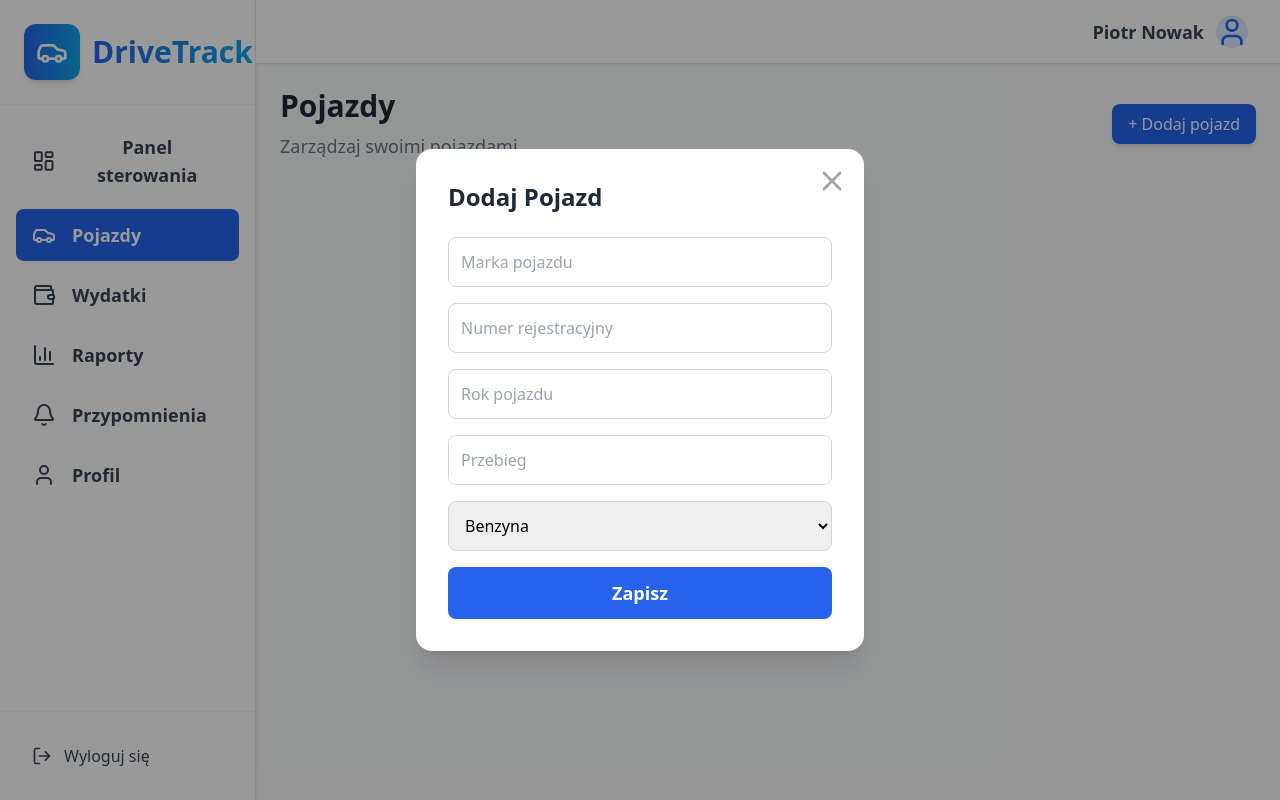
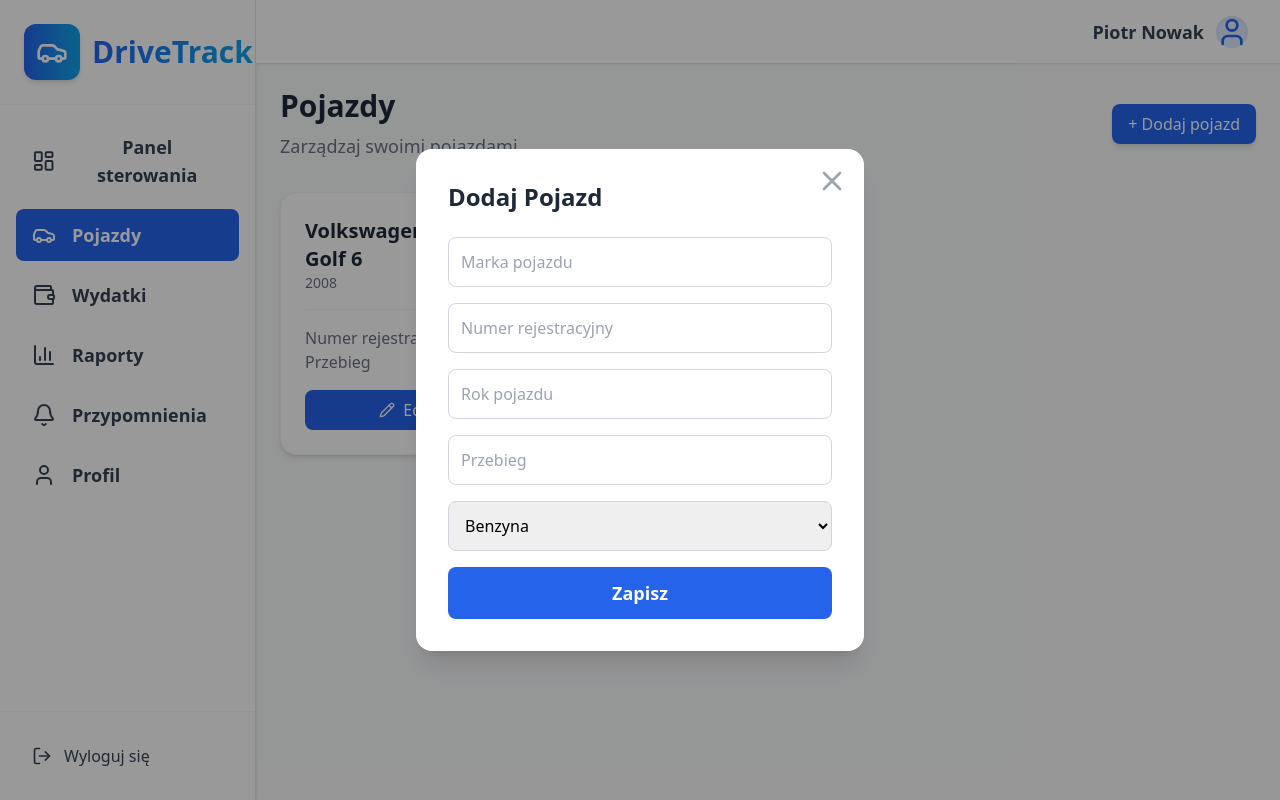
Before and after one commit to PNowakPolsl/Bachelor-DriveTrack, a React (Vite) app in the folder drivetrack/: page /vehicles in a window 1280 px wide. Both pictures are taken after a click on the button "+ Dodaj pojazd". Built offline with nearby package versions, Linux system fonts and the light colour scheme.

Commit message:
Wyglad kafelek pojazdów i dodawanie

```diff
--- /dev/null
+++ b/drivetrack/src/components/VehicleForm.tsx
@@ -0,0 +1,97 @@
+import { useState } from "react";
+import { X } from "lucide-react";
+
+
+interface VehicleFormPops{
+    onClose: () => void;
+    onAddVehicle: (vehicleData: any) => void;
+}
+
+export default function VehicleForm({ onClose, onAddVehicle }: VehicleFormPops){
+
+    const [formData, setFormData] = useState({
+        brand: "",
+        registration: "",
+        year: "",
+        kilometers: "",
+        fuelType: "benzyna",
+    });
+
+    const handleSubmit = (e: React.FormEvent) => {
+        e.preventDefault();
+
+        if(!formData.brand || !formData.registration || !formData.year || !formData.kilometers){
+            alert("wypełnij wszystkie pola, aby dodać pojazd");
+            return;
+        }
+
+        onAddVehicle(formData);
+    }
+
+    return(
+        <div className="fixed inset-0 bg-black bg-opacity-40 flex items-center justify-center z-50">
+            <div className="bg-white rounded-2xl shadow-xl p-8 w-full max-w-md relative">
+                <h2 className="text-2xl font-bold text-gray-800 mb-6">
+                    Dodaj Pojazd
+                </h2>
+                <button
+                    onClick={onClose}
+                    className="text-gray-400 hover:text-gray-600 transition absolute top-4 right-4">
+                        <X className="w-8 h-8" />
+                </button>
+                <form onSubmit={handleSubmit} className="flex flex-col gap-4">
+                    <input
+                        type="text"
+                        placeholder="Marka pojazdu"
+                        value={formData.brand}
+                        onChange={(e) => setFormData({ ...formData, brand: e.target.value})}
+                        className="border border-gray-300 rounded-lg p-3 focus:ring-2 focus:ring-blue-500 outline-none"
+                        required
+                    />
+                    <input
+                        type="text"
+                        placeholder="Numer rejestracyjny"
+                        value={formData.registration}
+                        onChange={(e) => setFormData({ ...formData, registration: e.target.value})}
+                        className="border border-gray-300 rounded-lg p-3 focus:ring-2 focus:ring-blue-500 outline-none"
+                        required
+                    />
+                    <input
+                        type="number"
+                        placeholder="Rok pojazdu"
+                        value={formData.year}
+                        onChange={(e) => setFormData({ ...formData, year: e.target.value})}
+                        className="border border-gray-300 rounded-lg p-3 focus:ring-2 focus:ring-blue-500 outline-none"
+                        required
+                    />
+                    <input
+                        type="number"
+                        placeholder="Przebieg"
+                        value={formData.kilometers}
+                        onChange={(e) => setFormData({ ...formData, kilometers: e.target.value})}
+                        className="border border-gray-300 rounded-lg p-3 focus:ring-2 focus:ring-blue-500 outline-none"
+                        required
+                    />
+                    <select
+                        value={formData.fuelType}
+                        onChange={(e) => setFormData({ ...formData, fuelType: e.target.value})}
+                        className="border border-gray-300 rounded-lg p-3 focus:ring-2 focus:ring-blue-500 outline-none"
+                        required
+                    >
+                            <option value="benzyna">Benzyna</option>
+                            <option value="diesel">Diesel</option>
+                            <option value="benzyna+lpg">Benzyna + LPG</option>
+                            <option value="elektryk">Elektryk</option>
+                            <option value="hybryda">Hybryda</option>
+                    </select>
+
+                    <button
+                        type="submit"
+                        className="text-lg font-semibold px-6 py-3 bg-blue-600 text-white rounded-lg hover:bg-blue-500 transition">
+                            Zapisz
+                    </button>
+                </form>
+            </div>
+        </div>
+    );
+}
--- a/drivetrack/src/pages/Vehicles.tsx
+++ b/drivetrack/src/pages/Vehicles.tsx
@@ -1,18 +1,27 @@
 import Sidebar from "../components/Sidebar";
 import Topbar from "../components/Topbar";
 import { useState } from "react";
-import { X } from "lucide-react";
+import VehicleForm from "../components/VehicleForm";
+import { Fuel, Pencil, Trash } from "lucide-react";
+
 
 export default function Vehicles(){
     const [isFormOpen, setIsFormOpen] = useState(false);
 
-    const [formData, setFormData] = useState({
-        brand: "",
-        registration: "",
-        year: "",
-        kilometers: "",
-        fuelType: "benzyna",
-    });
+    const [vehicles, setVehicles] = useState<any[]>([
+        {
+            brand: "Volkswagen Golf 6",
+            registration: "SW 123987",
+            year: "2008",
+            kilometers: "250 497",
+            fuelType: "Benzyna + LPG",
+        }
+    ]); //zmienic podejscie jak bedzie dodawany back
+
+    const handleAddVehicle = (vehicleData: any) => {
+        setVehicles((prev) => [...prev, vehicleData]);
+        setIsFormOpen(false);
+    };
 
     return(
         <div className="min-h-screen bg-gray-50 flex">
@@ -36,68 +45,61 @@ export default function Vehicles(){
                         </button>
                     </div>
 
-                    {isFormOpen && (
-                        <div className="fixed inset-0 bg-black bg-opacity-40 flex items-center justify-center z-50">
-                            <div className="bg-white rounded-2xl shadow-xl p-8 w-full max-w-md relative">
-                                <h2 className="text-2xl font-bold text-gray-800 mb-6">
-                                    Dodaj Pojazd
-                                </h2>
+                {isFormOpen &&
+                    <VehicleForm
+                        onClose={() => setIsFormOpen(false)}
+                        onAddVehicle={handleAddVehicle}
+                />}
+
+                <div className="grid grid-cols-1 md:grid-cols-2 lg:grid-cols-3 gap-6 mt-8">
+                    {vehicles.map((vehicle, index) => (
+                        <div
+                            key={index}
+                            className="bg-white rounded-2xl shadow-md p-6 border border-gray-100 relative"
+                        >
+                            <div className="flex justify-between items-start mb-4">
+                                <div>
+                                    <h3 className="text-xl font-bold text-gray-800 capitalize">{vehicle.brand}</h3>
+                                    <p className="text-gray-500 text-sm">{vehicle.year}</p>
+                                </div>
+
+                                <div className="flex items-center gap-2 text-sm font-medium border bg-gray-200 border-gray-300 rounded-full px-3 py-1 text-gray-700 capitalize">
+                                    <Fuel className="w-4 h-4 text-gray-700"/>
+                                    <span className="text-gray-700 font-bold capitalize text-sm">
+                                        {vehicle.fuelType}
+                                    </span>
+                                </div>
+                            </div>
+
+                            <div className="mt-4 border-t border-gray-100 pt-4">
+                                <div className="flex justify-between text-gray-800 font-bold">
+                                    <span className="font-medium text-gray-500">Numer rejestracyjny</span>
+                                    <span className="uppercase">{vehicle.registration}</span>
+                                </div>
+                                <div className="flex justify-between text-gray-800 font-bold">
+                                    <span className="font-medium text-gray-500">Przebieg</span>
+                                    <span>{vehicle.kilometers} km</span>
+                                </div>
+                            </div>
+
+                            <div className="flex mt-4 gap-2">
                                 <button
-                                    onClick={() => setIsFormOpen(false)}
-                                    className="text-gray-400 hover:text-gray-600 transition absolute top-4 right-4">
-                                        <X className="w-8 h-8"></X>
+                                    className="flex-1 flex items-center justify-center gap-2 bg-blue-600 text-white px-4 py-2 rounded-lg hover:bg-blue-500 transition"
+                                >
+                                    <Pencil className="w-4 h-4" />
+                                    Edytuj
                                 </button>
-                                <form className="flex flex-col gap-4">
-                                    <input
-                                        type="text"
-                                        placeholder="Marka pojazdu"
-                                        value={formData.brand}
-                                        onChange={(e) => setFormData({ ...formData, brand: e.target.value})}
-                                        className="border border-gray-300 rounded-lg p-3 focus:ring-2 focus:ring-blue-500 outline-none"
-                                    />
-                                    <input
-                                        type="text"
-                                        placeholder="Numer rejestracyjny"
-                                        value={formData.registration}
-                                        onChange={(e) => setFormData({ ...formData, registration: e.target.value})}
-                                        className="border border-gray-300 rounded-lg p-3 focus:ring-2 focus:ring-blue-500 outline-none"
-                                    />
-                                    <input
-                                        type="number"
-                                        placeholder="Rok pojazdu"
-                                        value={formData.year}
-                                        onChange={(e) => setFormData({ ...formData, year: e.target.value})}
-                                        className="border border-gray-300 rounded-lg p-3 focus:ring-2 focus:ring-blue-500 outline-none"
-                                    />
-                                    <input
-                                        type="number"
-                                        placeholder="Przebieg"
-                                        value={formData.kilometers}
-                                        onChange={(e) => setFormData({ ...formData, kilometers: e.target.value})}
-                                        className="border border-gray-300 rounded-lg p-3 focus:ring-2 focus:ring-blue-500 outline-none"
-                                    />
-                                    <select
-                                        value={formData.fuelType}
-                                        onChange={(e) => setFormData({ ...formData, fuelType: e.target.value})}
-                                        className="border border-gray-300 rounded-lg p-3 focus:ring-2 focus:ring-blue-500 outline-none">
-                                            <option value="benzyna">Benzyna</option>
-                                            <option value="diesel">Diesel</option>
-                                            <option value="benzyna+lpg">Benzyna + LPG</option>
-                                            <option value="elektryk">Elektryk</option>
-                                    </select>
-
-                                    <button
-                                        type="submit"
-                                        className="text-lg font-semibold px-6 py-3 bg-blue-600 text-white rounded-lg hover:bg-blue-500 transition">
-                                            Zapisz
-                                    </button>
-                                </form>
+                                <button
+                                    className="flex items-center justify-center bg-red-600 text-white p-2 rounded-lg hover:bg-red-500 transition"
+                                >
+                                    <Trash className="w-4 h-4" />
+                                </button>
                             </div>
                         </div>
-                    )}
+                    ))}
+                </div>
+
                 </main>
-
-
             </div>
         </div>
 
```
